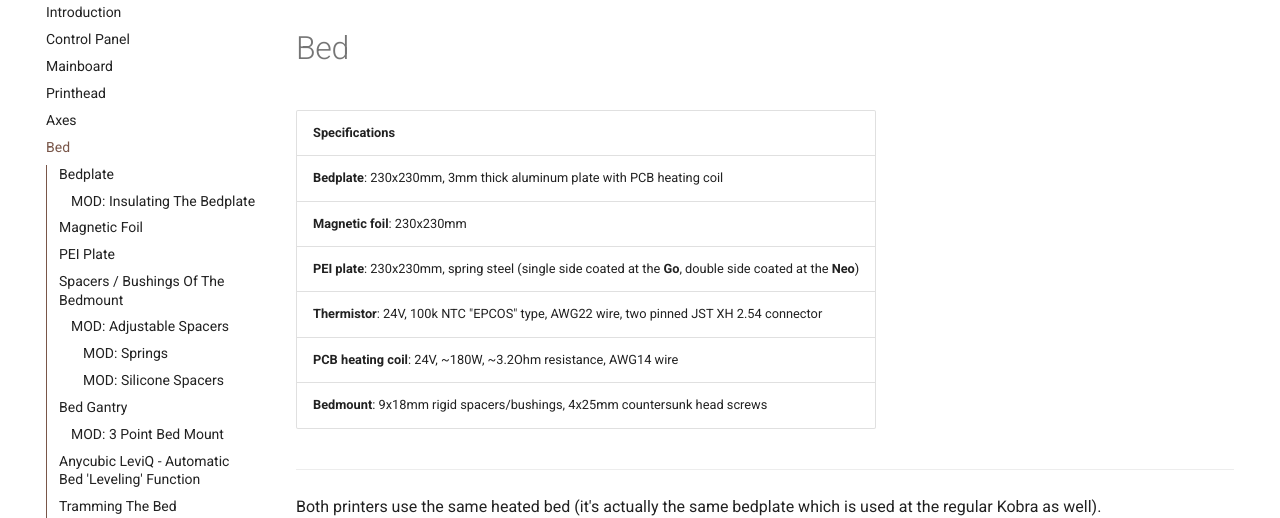
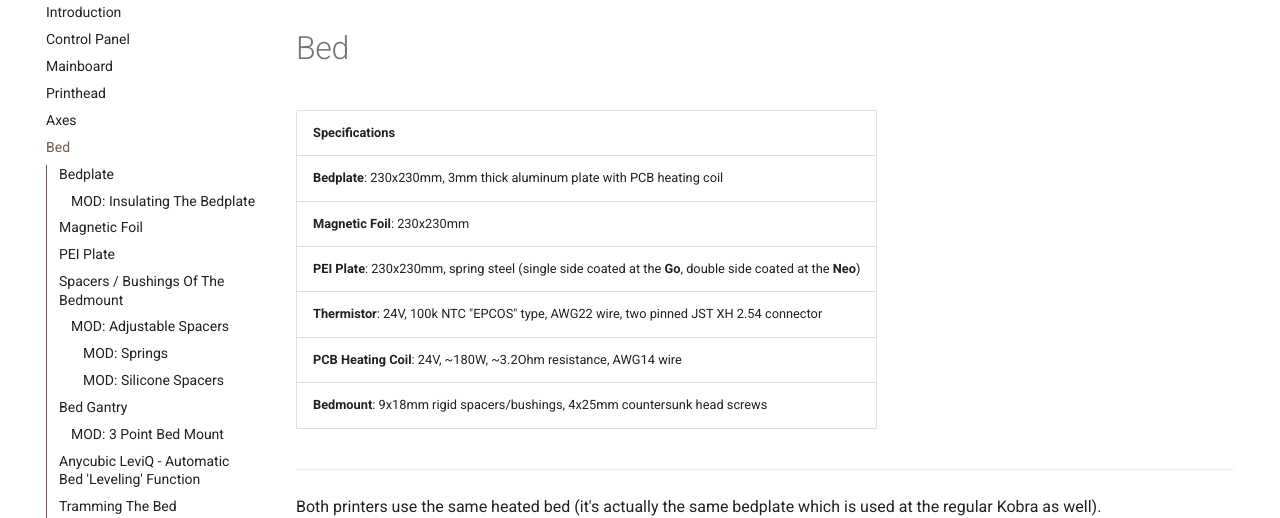
Before and after one commit to 1coderookie/KobraGoNeoInsights, an MkDocs documentation site: the page built from docs/hardware/bed.md, in a window 1280 px wide and 900 px high. Shown: the part 174-692 px from the top of the window. Built offline with MkDocs 1.6.1 and Material for MkDocs 9.7.7, drawn with Linux system fonts in a browser that asks for light colours; comment, search, counter and statistics services are not loaded.

Commit message:
Update bed.md

```diff
--- a/docs/hardware/bed.md
+++ b/docs/hardware/bed.md
@@ -5,10 +5,10 @@
 | Specifications |
 |:---------------|
 | **Bedplate**: 230x230mm, 3mm thick aluminum plate with PCB heating coil |
-| **Magnetic foil**: 230x230mm |
-| **PEI plate**: 230x230mm, spring steel (single side coated at the **Go**, double side coated at the **Neo**) |
+| **Magnetic Foil**: 230x230mm |
+| **PEI Plate**: 230x230mm, spring steel (single side coated at the **Go**, double side coated at the **Neo**) |
 | **Thermistor**: 24V, 100k NTC "EPCOS" type, AWG22 wire, two pinned JST XH 2.54 connector |
-| **PCB heating coil**: 24V, ~180W, ~3.2Ohm resistance, AWG14 wire |
+| **PCB Heating Coil**: 24V, ~180W, ~3.2Ohm resistance, AWG14 wire |
 | **Bedmount**: 9x18mm rigid spacers/bushings, 4x25mm countersunk head screws |
 
 ---
```
